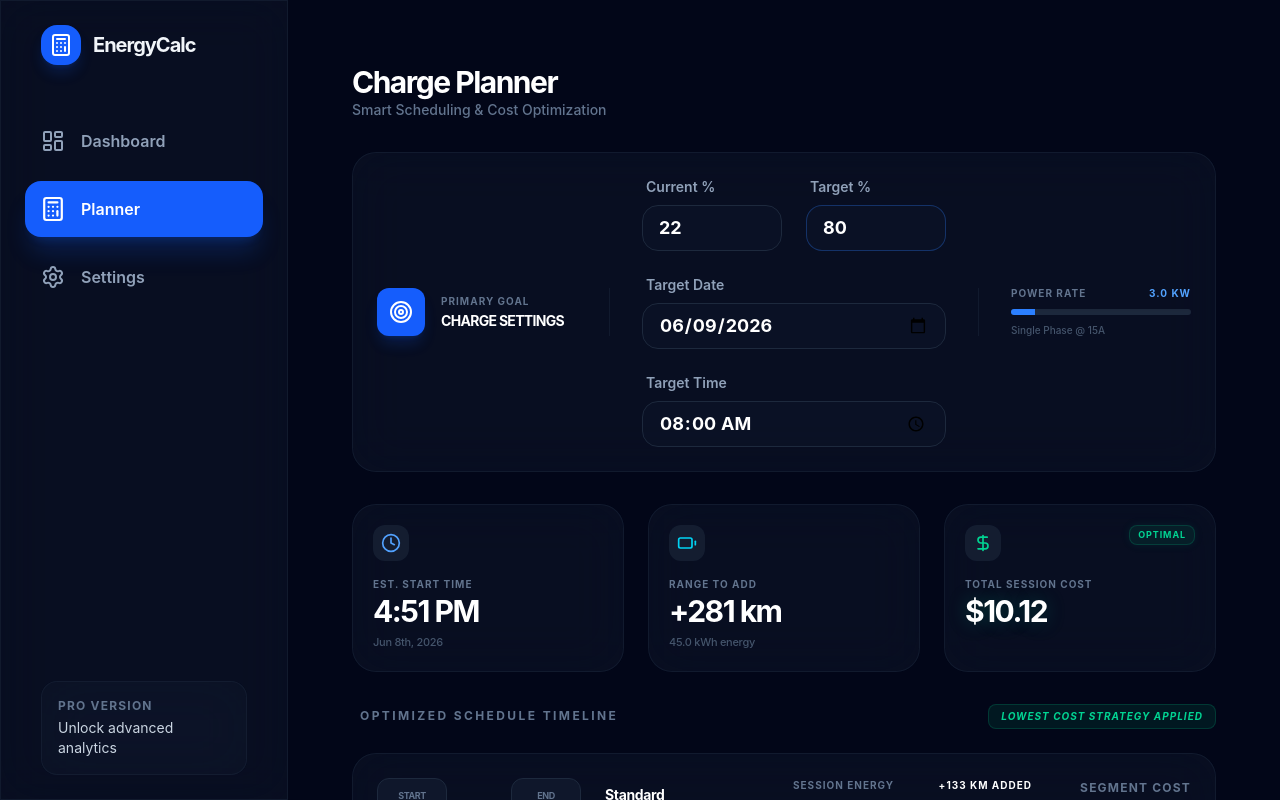
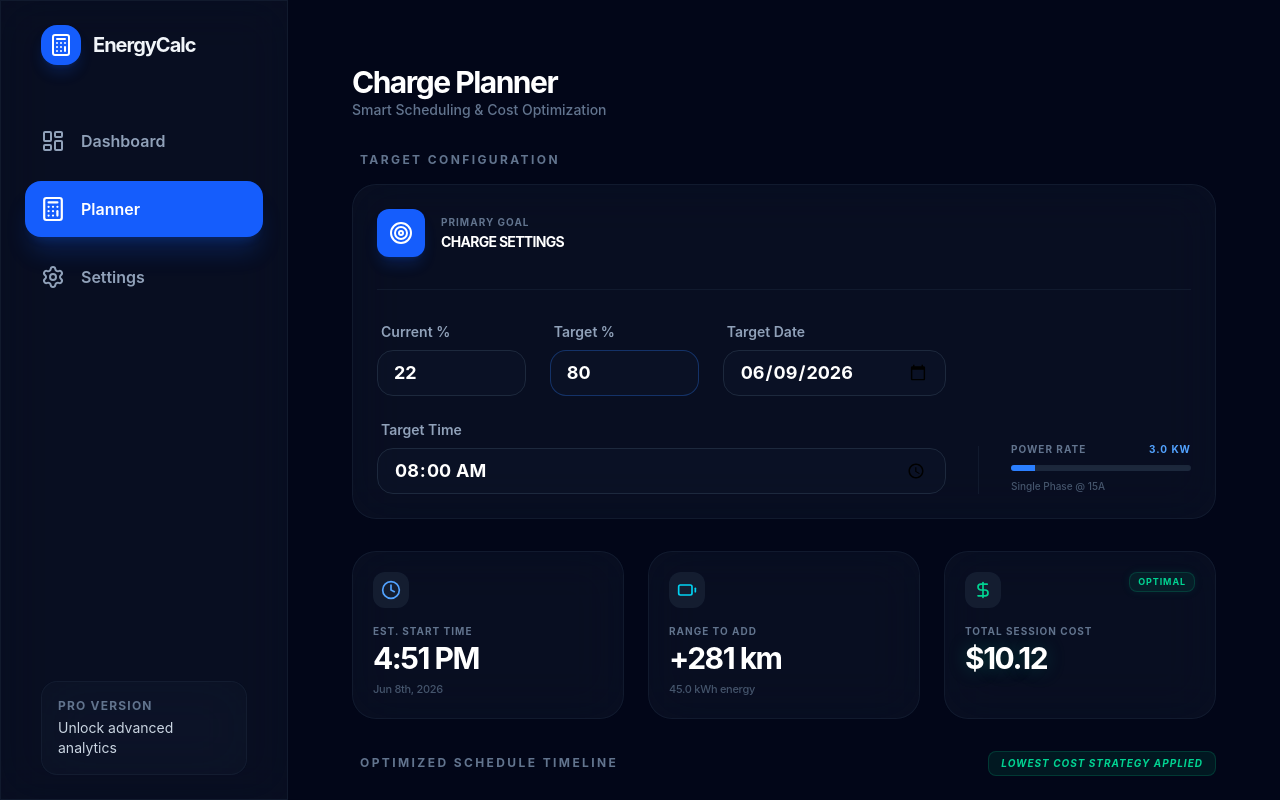
Before and after one commit to CraigInBrisbane/energycalculator, a React (Vite) app in the folder Frontend/: page /energycalculator/planner in a window 1280 px wide. Both pictures are taken after a click on the button "Planner". Shown: the top 800 px of the page. Built offline with nearby package versions, Linux system fonts and the light colour scheme.

Commit message:
Refine Planner header layout to match Dashboard consistency

```diff
--- a/Frontend/src/features/planner/PlannerPage.tsx
+++ b/Frontend/src/features/planner/PlannerPage.tsx
@@ -45,10 +45,12 @@ export const PlannerPage = () => {
       </header>
 
       {/* 2. Full Width Charge Goal Panel */}
-      <section>
+      <section className="space-y-4">
+        <h4 className="text-xs font-bold text-slate-500 uppercase tracking-[0.2em] ml-2 text-center lg:text-left">Target Configuration</h4>
         <Card className="!p-6 bg-blue-600/[0.02] border-blue-500/10">
-          <div className="flex flex-col lg:flex-row items-center gap-8">
-            <div className="flex items-center gap-4 min-w-[200px]">
+          <div className="flex flex-col gap-8">
+            {/* Header Row */}
+            <div className="flex items-center gap-4">
               <div className="p-3 bg-blue-600 rounded-xl shadow-lg shadow-blue-600/20 text-white">
                 <Target size={24} />
               </div>
@@ -58,8 +60,10 @@ export const PlannerPage = () => {
               </div>
             </div>
 
-            <div className="hidden lg:block h-12 w-px bg-slate-800/50" />
+            <div className="h-px w-full bg-slate-800/50" />
 
+            {/* Inputs Row */}
+            <div className="flex flex-col lg:flex-row items-end gap-8">
               <div className="flex flex-1 flex-wrap items-end gap-6 w-full lg:w-auto">
                 <div className="flex-1 min-w-[120px]">
                   <Input
@@ -103,9 +107,9 @@ export const PlannerPage = () => {
                 </div>
               </div>
 
-            <div className="hidden xl:block h-12 w-px bg-slate-800/50" />
+              <div className="hidden lg:block h-12 w-px bg-slate-800/50" />
 
-            <div className="hidden xl:flex flex-col gap-2 min-w-[180px]">
+              <div className="flex flex-col gap-2 min-w-[180px] w-full lg:w-auto">
                 <div className="flex items-center justify-between text-[10px] font-bold text-slate-500 uppercase tracking-widest">
                   <span>Power Rate</span>
                   <span className="text-blue-400">{powerKW.toFixed(1)} kW</span>
@@ -114,6 +118,7 @@ export const PlannerPage = () => {
                   <div className="h-full bg-blue-500" style={{ width: `${(powerKW / 22) * 100}%` }} />
                 </div>
                 <p className="text-[10px] text-slate-600 font-medium">Single Phase @ {charger.amps}A</p>
+              </div>
             </div>
           </div>
         </Card>
```
Lines whose indentation alone changed are shown as unchanged.
